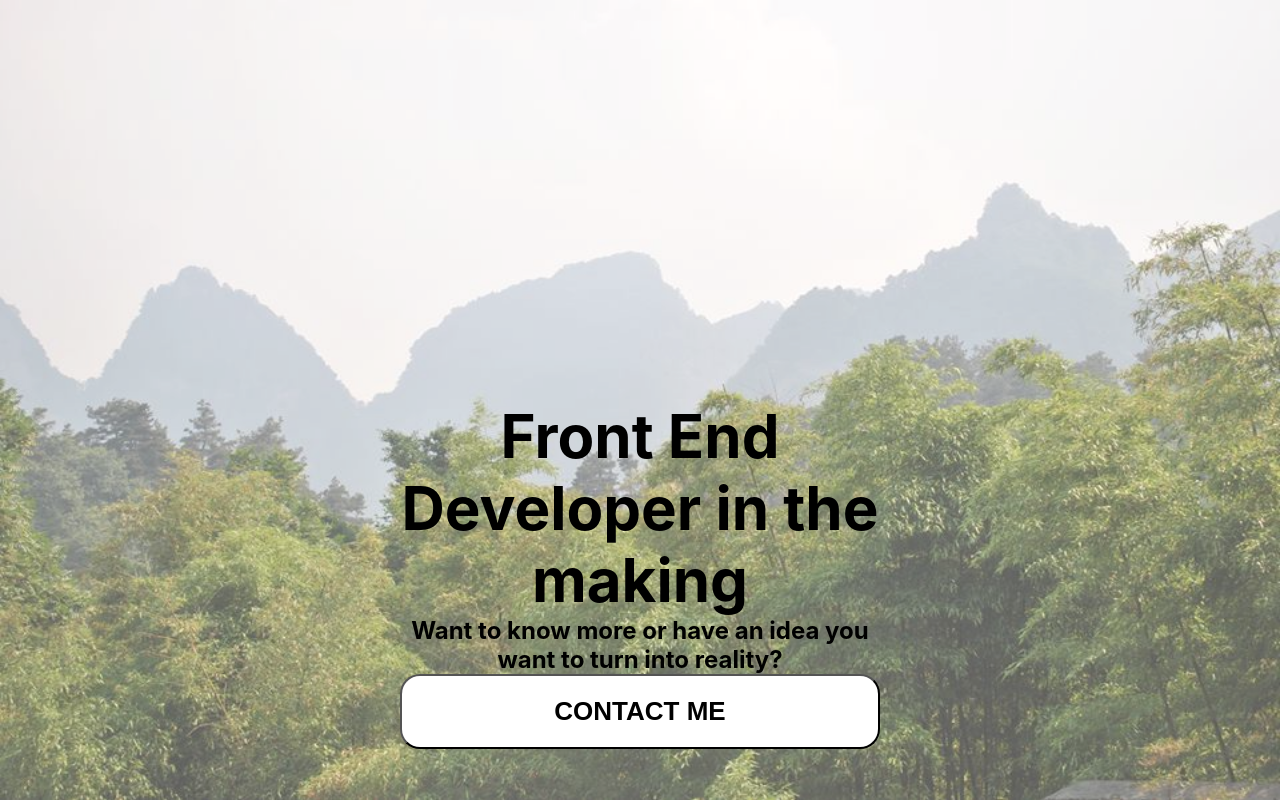
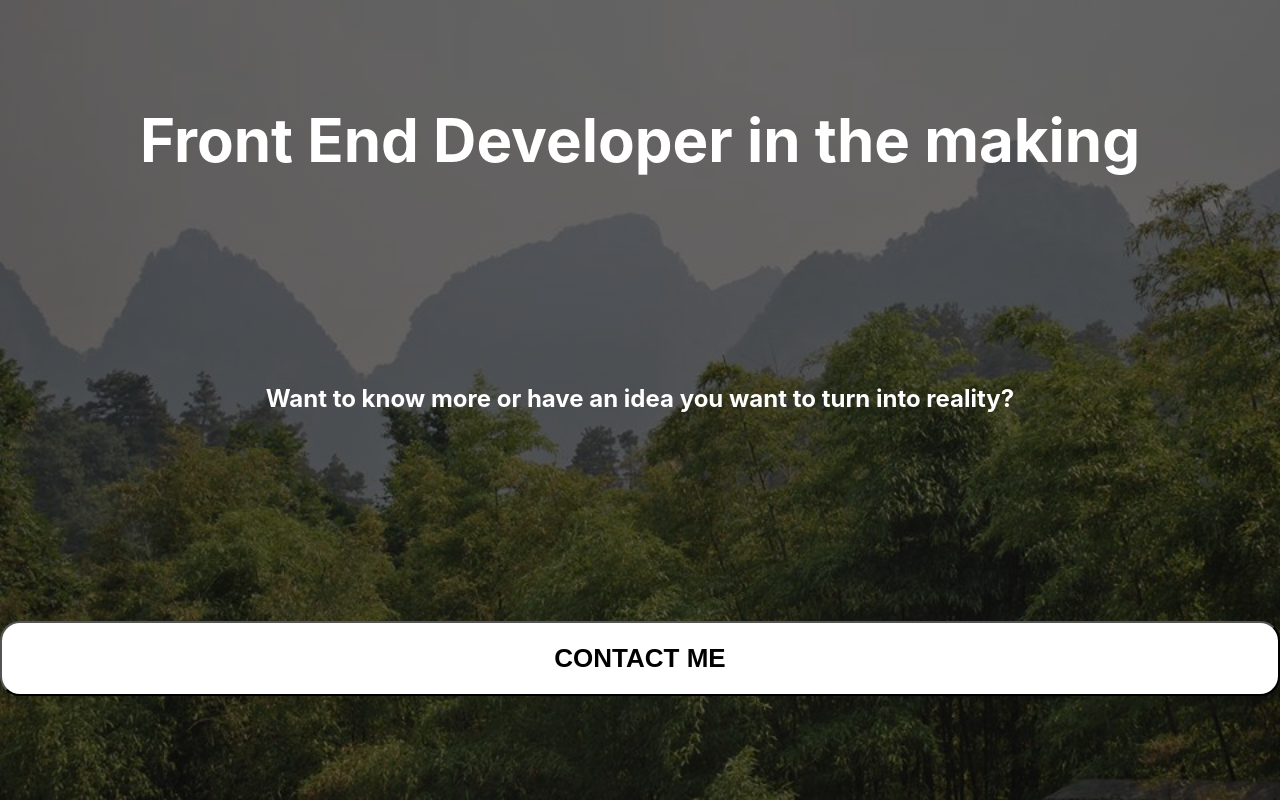
Before and after one commit to AnaisLT/portfolio, a React (Create React App) app: page / in a window 1280 px wide. Shown: the top 802 px of the page. Built offline with nearby package versions, Linux system fonts and the light colour scheme.

Commit message:
Structuring the app

```diff
--- a/package.json
+++ b/package.json
@@ -2,7 +2,7 @@
   "name": "my-app",
   "version": "0.1.0",
   "private": true,
-  "homepage": "http://AnaisLT.github.io/My-Portfolio",
+  "homepage": "http://AnaisLT.github.io/portfolio",
   "dependencies": {
     "react": "^16.8.6",
     "react-dom": "^16.8.6",
--- a/src/App.js
+++ b/src/App.js
@@ -1,10 +1,10 @@
 
 import React, { Component } from 'react';
 import { BrowserRouter as Router} from 'react-router-dom';
-import { NavHashLink as Link } from 'react-router-hash-link';
 import HomePage from './Components/HomePage.js';
 import ContactForm from './Components/ContactForm.js';
 import AboutMe from './Components/AboutMe.js';
+import NavBar from './Components/NavBar.js';
 import './App.css';
 
 class App extends Component {
@@ -12,9 +12,10 @@ class App extends Component {
     return (
       <Router>
         <div className="App">
-        <Link to="/#homepage" component={HomePage}>Home Page</Link>
-        <Link to="/#aboutme" component={AboutMe} />
-        <Link to="/#contactform" component={ContactForm} />
+        <NavBar/>
+        <HomePage/>
+        <AboutMe/>
+        <ContactForm/>
       </div>
       </Router>
     );
--- a/src/Components/HomePage.css
+++ b/src/Components/HomePage.css
@@ -1,12 +1,6 @@
-.Home {
-    display: grid;
-    justify-content: space-around;
-    align-items: center;
-    padding: 400px;
-  }
 
   .Home .title {
-      color: black;
+      color: white;
       font-weight: 30px;
       font-size: 60px;
       animation: slidein 3s ease;
@@ -24,17 +18,23 @@
         }
     }
 
-/* img {
-    background-image: linear-gradient(rgba(0,0,0,0.8), rgba(0,0,0, 0.8)),
+.Home .subtitle{
+    color: white;
+}
+
+.Home {
+    display: flex;
+    flex-direction: column;
+    justify-content: space-around;
+    background-image: linear-gradient(rgba(0,0,0,0.6), rgba(0,0,0, 0.6)),
         url("../images/HomePageCover.jpg");
     background-position: bottom;
-    background-attachment: fixed;
     background-size: cover;
-    height: 100%;
+    height: 100vh;
     position: relative;
-      } */
+      }
 
- img {
+ /*img {
     background-size: cover;
     content: "";
     display: block;
@@ -45,7 +45,7 @@
     height: 100%;
     z-index: -1;
     opacity: 0.7;
-  }
+  }*/
 
   .Home .contact{
     border-radius: 20px;
--- a/src/Components/HomePage.js
+++ b/src/Components/HomePage.js
@@ -6,7 +6,6 @@ export default function Home() {
   return (
       <div className='Home'>
         <h1 className='title'>Front End Developer in the making</h1>
-        <img className='cover' src={HomePageCover} alt='My favourite place' />
         <h2 className='subtitle'>
           Want to know more or have an idea you want to turn into reality?
         </h2>
--- /dev/null
+++ b/src/Components/NavBar.css
@@ -0,0 +1,8 @@
+.navbar{
+    height: 50px;
+    width: 100vw;
+    position: fixed;
+    background-color: rgba(5, 5, 5, 0.8);
+    padding-top: 1%;
+    text-align: end;
+}
--- /dev/null
+++ b/src/Components/NavBar.js
@@ -0,0 +1,13 @@
+import React from 'react';
+import { NavHashLink as Link } from 'react-router-hash-link';
+import './NavBar.css';
+
+export default function NavBar () {
+    return (
+        <div className='navbar'>
+        <Link to="/#homepage">Home Page</Link>
+        <Link to="/#aboutme">About Me</Link>
+        <Link to="/#contactform">Contact</Link>
+        </div>
+    );
+}
```
